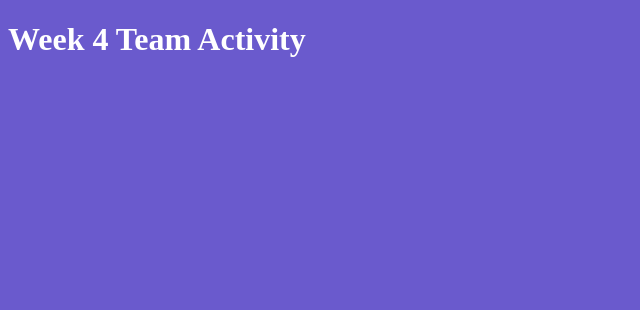
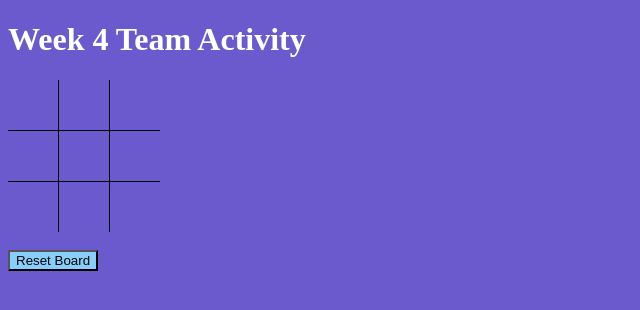
Before and after one commit to 78raphael/Group3, a plain HTML site: page Week4/w4.html in a window 1280 px wide. Shown: the whole page, without its empty margins (0-640 px from the left). Drawn offline with Linux system fonts and the light colour scheme.

Commit message:
Week 4: Tic Tac Toe game

```diff
--- a/Week4/w4.css
+++ b/Week4/w4.css
@@ -2,3 +2,40 @@ body  {
   background-color: slateblue;
   color: white;
 }
+
+table {
+  border-collapse: collapse;
+  margin: 0;
+  padding: 0;
+  border-spacing: 0;
+  width: 90px;
+  height: 90px;
+}
+
+
+table tr:nth-child(2) {
+  border-top: 1px solid black;
+  border-color: black;
+}
+
+table tr:nth-child(3) {
+  border-top: 1px solid black;
+  border-color: black;
+}
+
+table tr td {
+  margin: 0;
+  padding: 25px;
+  border-collapse: collapse;
+
+}
+
+table tr td:nth-child(2) {
+  border-right: 1px solid black;
+  border-left: 1px solid black;
+}
+
+#reset {
+  color: black;
+  background-color: lightskyblue;
+}
--- a/Week4/w4.html
+++ b/Week4/w4.html
@@ -4,11 +4,34 @@
   <meta charset="UTF-8">
   <meta name="viewport" content="width=device-width, initial-scale=1.0">
   <link rel="stylesheet" type="text/css" href="w4.css">
-  <title>Document</title>
+  <title>Week 4 Team Activity</title>
 </head>
 <body>
   <h1>Week 4 Team Activity</h1>
-
+  <div id="currentPlayer"></div>
+<form id="ticTac">
+  <table>
+    <tbody>
+      <tr>
+        <td id="cell1" class="cell"></td>
+        <td id="cell2" class="cell"></td>
+        <td id="cell3" class="cell"></td>
+      </tr>
+      <tr>
+        <td id="cell4" class="cell"></td>
+        <td id="cell5" class="cell"></td>
+        <td id="cell6" class="cell"></td>
+      </tr>
+      <tr>
+        <td id="cell7" class="cell"></td>
+        <td id="cell8" class="cell"></td>
+        <td id="cell9" class="cell"></td>
+      </tr>
+    </tbody>
+  </table>
+  <br>
+</form>
+<button id="reset">Reset Board</button>
   <script src="w4.js"></script>
 </body>
 </html>
--- a/Week4/w4.js
+++ b/Week4/w4.js
@@ -1,26 +1,49 @@
 // Core Requirements
+const reset = document.getElementById('reset');
+const cells = document.querySelectorAll('.cell');
+const divBoard = document.forms.ticTac;
+const player1 = {name: "player1", sign: "X"};
+const player2 = {name: "player2", sign: "0"};
+let player = player1;
 
-//  01
-//  Build a 3X3 board in HTML and CSS.
-//  You could do this with either a table element, or a collection of divs. Both have their advantages and disadvantages.
+const getId = (e) => {
+  let cellName = e.target;
+  document.getElementById("currentPlayer").innerHTML = player.name;
+  cellName.innerHTML = player.sign;
+  if (player == player1) player = player2;
+  else player = player1;
+}
+  // console.log(e.target);
 
-//  02
-//  Attach a touchend listener to the board.
-//  When a cell is touched it should add either an 'X or an 'O', depending on whether it is player 1 or player 2's turn.
+divBoard.addEventListener('click', getId);
+
 
 // 03
 // Add a reset button.
 // When touched the reset button should remove all of the marks from the board.
 
 
+const resetBoard = (e) =>  {
+  e.preventDefault();
+  cells.forEach((c) => {
+    c.innerHTML = '';
+  });
+}
 
+reset.addEventListener('click', resetBoard, false);
 
+{/* <input type="reset" value="Reset Form"> */}
+//<input type="button" value="Reset Form" onClick="this.form.reset()
+// document.getElementById("reset").reset();
+// formObject.reset();
 // Stretch Goals
 
 // 01
 // Borders all around the outside, incorrect
 // Onlt borders on the inside, correct
 // Hint: look into :nth-child(n), :last-child, etc for help to target specific cells to turn borders on or off.
+
+// DONE
 
 
 // 02
```
